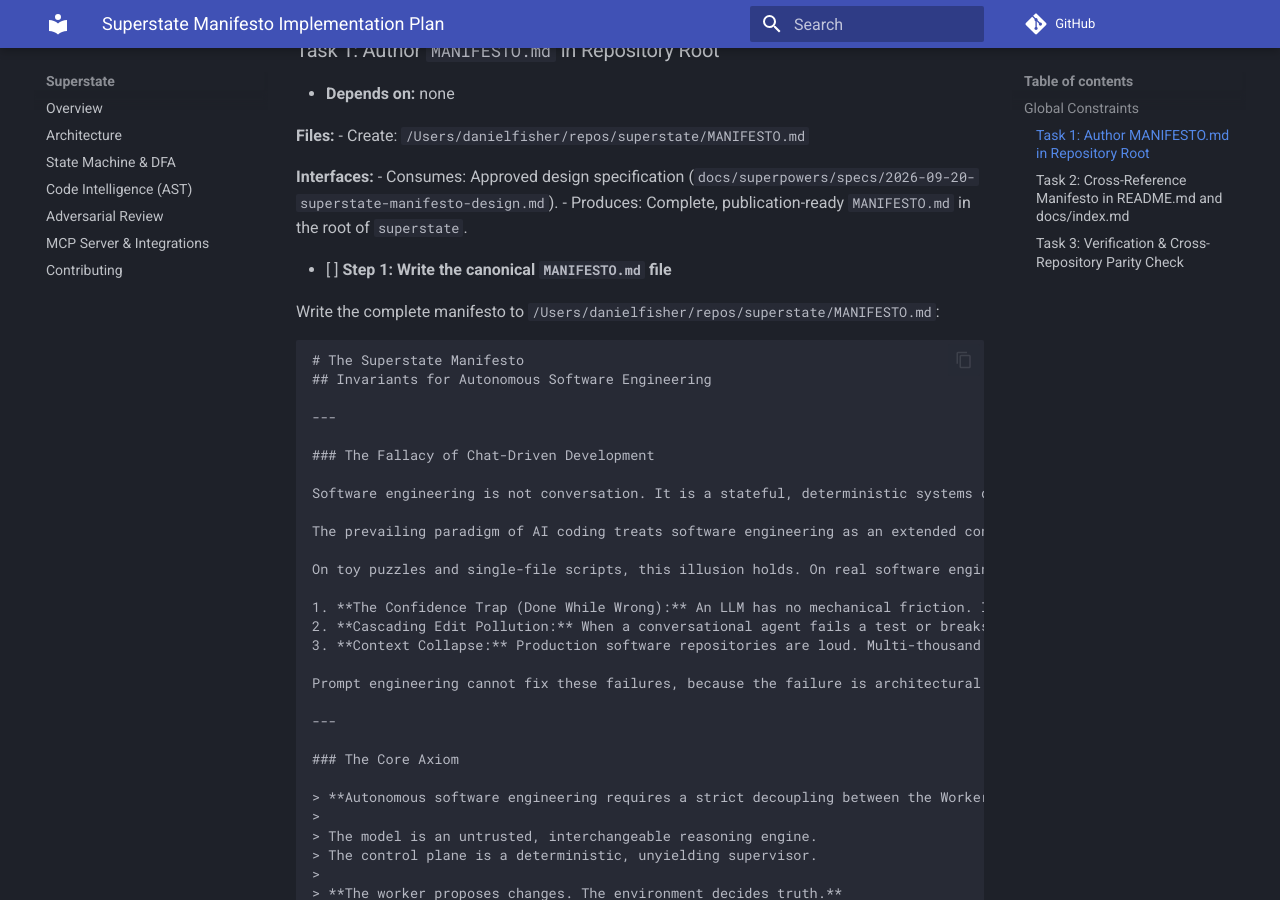
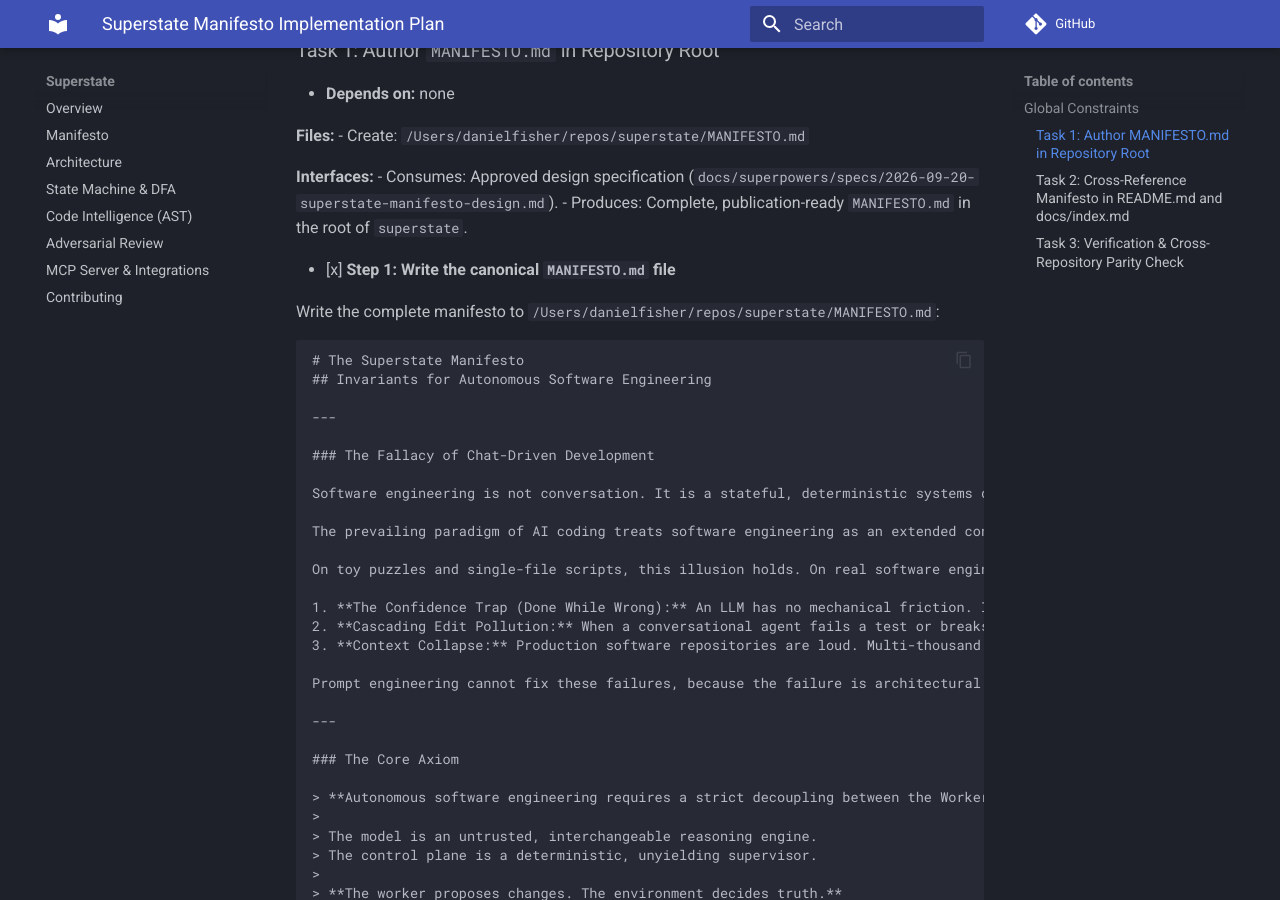
Before and after one commit to dnf0/blyte, an MkDocs documentation site: the page built from docs/superpowers/plans/2026-09-20-superstate-manifesto.md, in a window 1280 px wide and 900 px high, scrolled down 911 px. Built offline with MkDocs 1.6.1 and Material for MkDocs 9.7.7, drawn with Linux system fonts in a browser that asks for light colours; comment, search, counter and statistics services are not loaded; some of the changed text lies outside the part shown.

Commit message:
docs: add manifesto to mkdocs navigation and address review feedback

````diff
--- a/docs/superpowers/plans/2026-09-20-superstate-manifesto.md
+++ b/docs/superpowers/plans/2026-09-20-superstate-manifesto.md
@@ -33,7 +33,7 @@
 - Consumes: Approved design specification (`docs/superpowers/specs/2026-09-20-superstate-manifesto-design.md`).
 - Produces: Complete, publication-ready `MANIFESTO.md` in the root of `superstate`.
 
-- [ ] **Step 1: Write the canonical `MANIFESTO.md` file**
+- [x] **Step 1: Write the canonical `MANIFESTO.md` file**
 
 Write the complete manifesto to `/Users/danielfisher/repos/superstate/MANIFESTO.md`:
 
@@ -173,7 +173,7 @@ Real software engineering is:
 **This is Superstate.**
 ```
 
-- [ ] **Step 2: Verify `MANIFESTO.md` renders cleanly**
+- [x] **Step 2: Verify `MANIFESTO.md` renders cleanly**
 
 Run command to verify file existence and line count:
 ```bash
@@ -181,7 +181,7 @@ wc -l /Users/danielfisher/repos/superstate/MANIFESTO.md
 ```
 Expected: ~140 lines, non-empty.
 
-- [ ] **Step 3: Commit `MANIFESTO.md`**
+- [x] **Step 3: Commit `MANIFESTO.md`**
 
 ```bash
 git -C /Users/danielfisher/repos/superstate add MANIFESTO.md
@@ -202,7 +202,7 @@ git -C /Users/danielfisher/repos/superstate commit --no-gpg-sign -m "docs: autho
 - Consumes: `MANIFESTO.md` in repository root.
 - Produces: Prominent callouts and navigation links to the Manifesto.
 
-- [ ] **Step 1: Update `README.md`**
+- [x] **Step 1: Update `README.md`**
 
 Add a prominent callout block immediately below the title and description in `README.md`:
 
@@ -210,7 +210,7 @@ Add a prominent callout block immediately below the title and description in `RE
 > Read **[The Superstate Manifesto](MANIFESTO.md)** for our core doctrine: why conversational LLM coding fails on real repositories, and the Five Invariants of autonomous software engineering.
 ```
 
-- [ ] **Step 2: Update `docs/index.md`**
+- [x] **Step 2: Update `docs/index.md`**
 
 Add the Manifesto link to the introduction in `docs/index.md`:
 
@@ -218,7 +218,7 @@ Add the Manifesto link to the introduction in `docs/index.md`:
 > 📖 **Read [The Superstate Manifesto](../MANIFESTO.md)** to understand the architectural doctrine, the separation of Worker and Control planes, and the Five Invariants of autonomous execution.
 ```
 
-- [ ] **Step 3: Commit documentation updates**
+- [x] **Step 3: Commit documentation updates**
 
 ```bash
 git -C /Users/danielfisher/repos/superstate add README.md docs/index.md
@@ -237,7 +237,7 @@ git -C /Users/danielfisher/repos/superstate commit --no-gpg-sign -m "docs: link
 - Verify: `/Users/danielfisher/repos/superstate/docs/index.md`
 - Verify: `/Users/danielfisher/repos/superstate-eval/AGENTS.md` (no regressions)
 
-- [ ] **Step 1: Verify all links resolve**
+- [x] **Step 1: Verify all links resolve**
 
 Run link and file check:
 ```bash
@@ -246,7 +246,7 @@ git -C /Users/danielfisher/repos/superstate status --porcelain
 ```
 Expected: `MANIFESTO exists`, clean git status.
 
-- [ ] **Step 2: Verify superstate workspace cargo checks pass**
+- [x] **Step 2: Verify superstate workspace cargo checks pass**
 
 ```bash
 cargo check --manifest-path /Users/danielfisher/repos/superstate/Cargo.toml --all-targets
--- a/mkdocs.yml
+++ b/mkdocs.yml
@@ -15,6 +15,7 @@ theme:
 
 nav:
   - Overview: index.md
+  - Manifesto: manifesto.md
   - Architecture: architecture.md
   - State Machine & DFA: state.md
   - Code Intelligence (AST): syntax.md
````
Also changed, not shown: docs/index.md (+1 -1 lines), docs/manifesto.md (added, +1 -0 lines).
